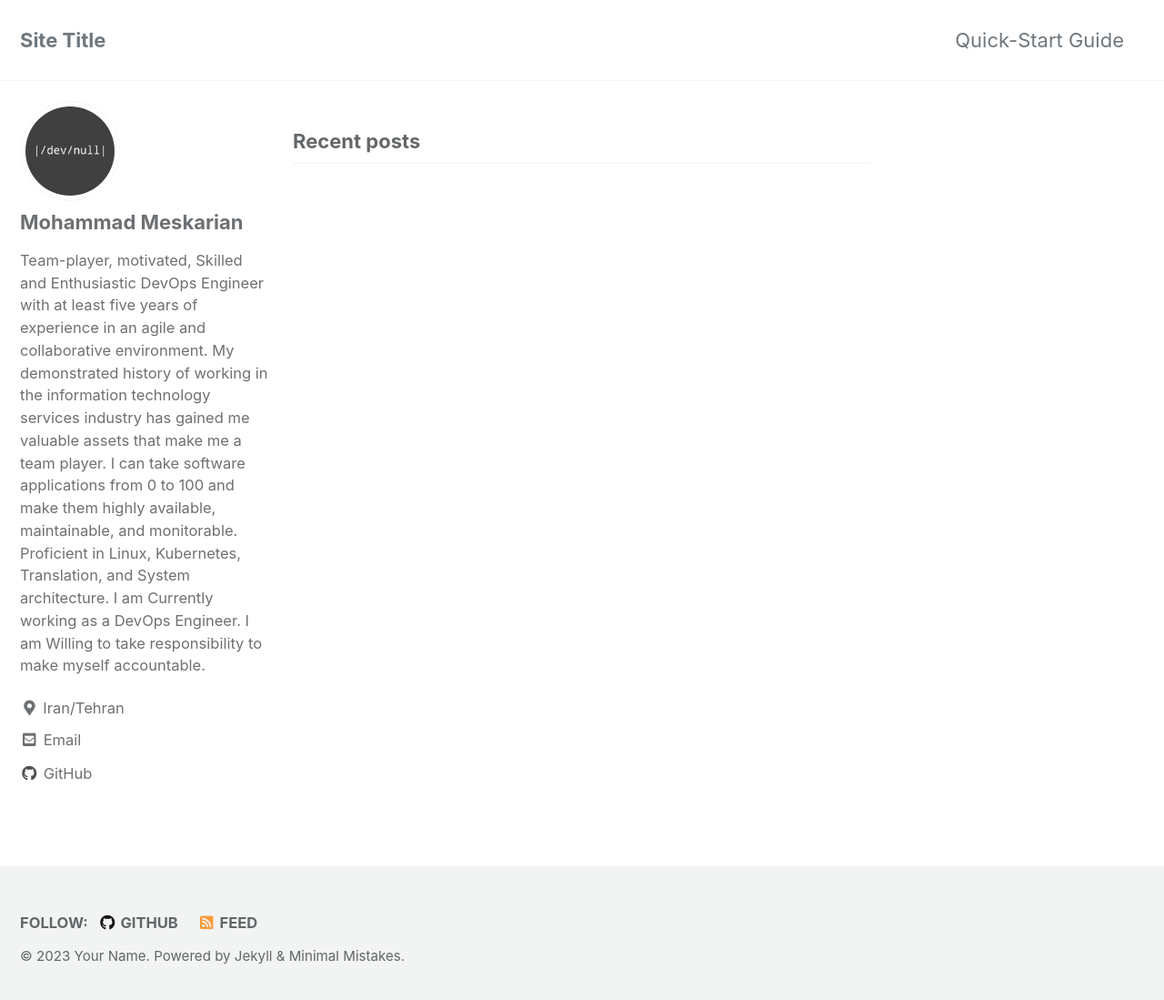
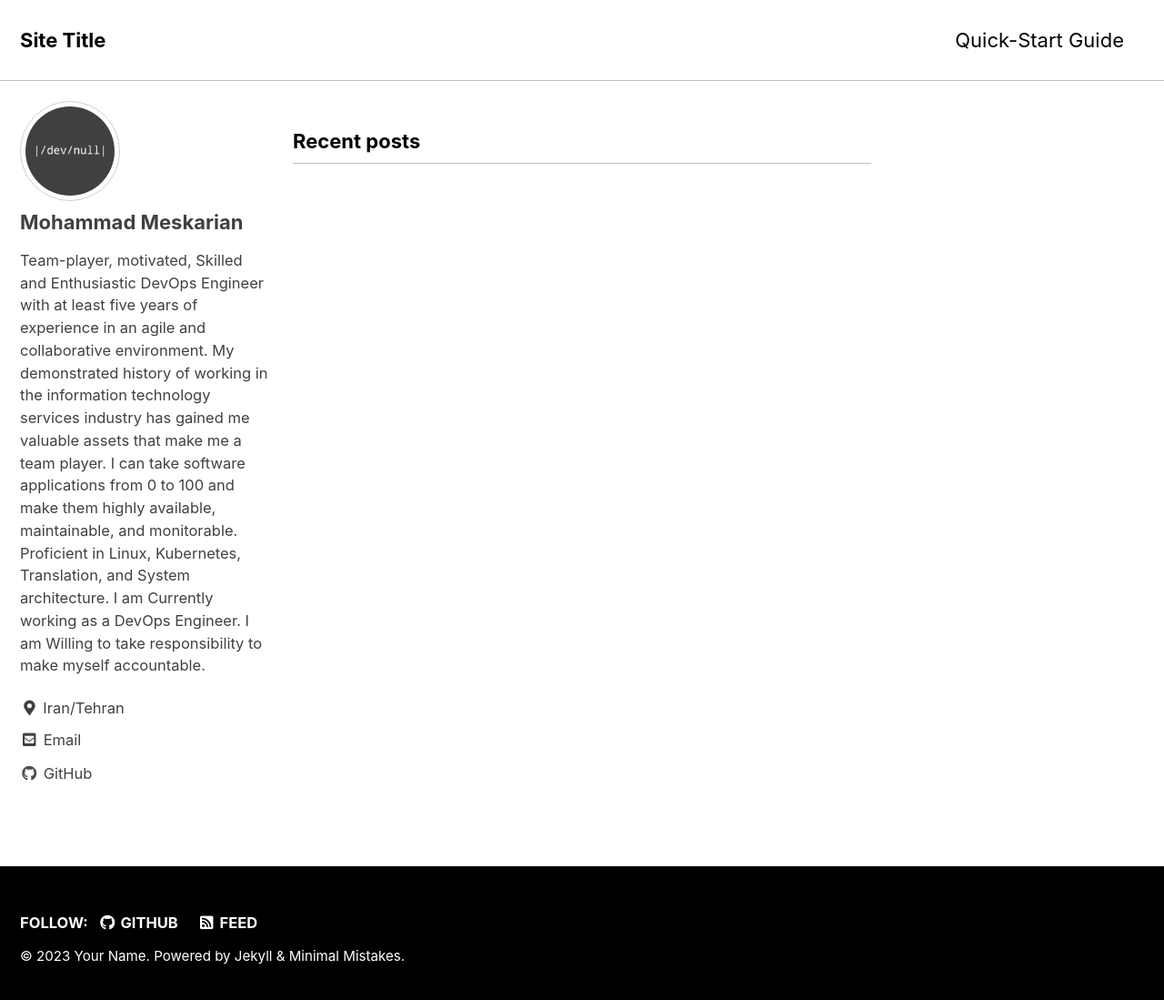
Before and after one commit to madmesi/madmesi.github.io, a Jekyll site: the page built from index.html, in a window 1280 px wide and 1107 px high. Shown: the top 1099 px of the window at 91% size. Built offline with Jekyll 4.4.1, drawn with Linux system fonts in a browser that asks for light colours; cached includes are drawn as plain includes; the list of posts is cut into pages by our own code.

Commit message:
my data inserted

```diff
--- a/_config.yml
+++ b/_config.yml
@@ -12,7 +12,7 @@
 
 # theme                  : "minimal-mistakes-jekyll"
 # remote_theme           : "mmistakes/minimal-mistakes"
-minimal_mistakes_skin    : "default" # "air", "aqua", "contrast", "dark", "dirt", "neon", "mint", "plum", "sunrise"
+minimal_mistakes_skin    : "contrast" # "air", "aqua", "contrast", "dark", "dirt", "neon", "mint", "plum", "sunrise"
 
 # Site Settings
 locale                   : "en-US"
@@ -288,6 +288,6 @@
       layout: single
       author_profile: true
       read_time: true
-      comments: # true
+      comments: true
       share: true
       related: true
```
